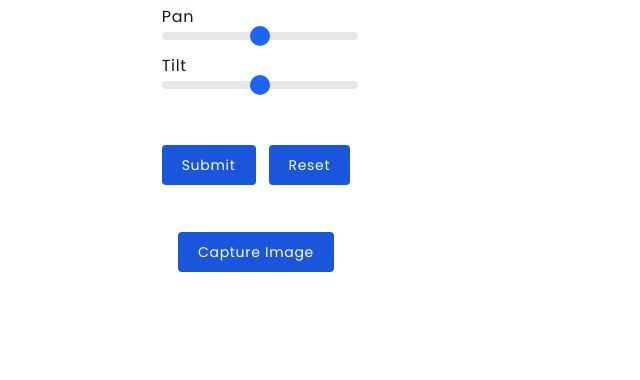
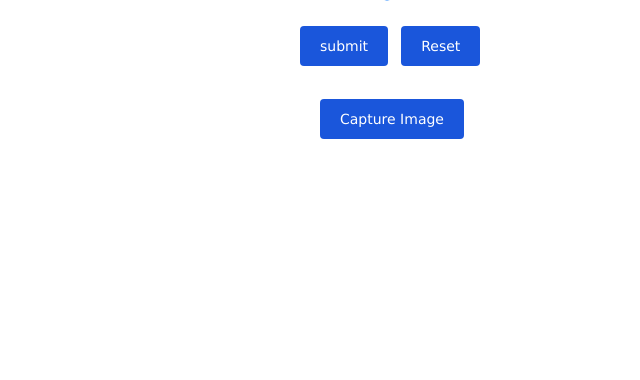
Before and after one commit to Ranganathb082/pi-camera-flask, a Flask app: page / in a window 1280 px wide. Shown: the part 675-1055 px from the top of the page, without its empty margins (380-1020 px from the left). After the commit the page ends 814 px from the top, so only its background shows below. Run offline with Flask 3, Linux system fonts and the light colour scheme; some libraries are stand-ins or nearby versions.

Commit message:
Updated index.html

```diff
--- a/web-streaming-using-picamera/app/templates/index.html
+++ b/web-streaming-using-picamera/app/templates/index.html
@@ -1,102 +1,71 @@
 <html>
-
   <head>
-    <meta charset="utf-8">
-    <title>Video Streaming Demonstration</title>
-    <link rel="stylesheet" href="style.css">
+    <title>Live Streaming</title>
+    <link rel="stylesheet" href="{{ url_for('static', filename='css/main.css') }}">
     <script src="https://cdnjs.cloudflare.com/ajax/libs/jquery/3.7.0/jquery.min.js"
     integrity="sha512-3gJwYpMe3QewGELv8k/BX9vcqhryRdzRMxVfq6ngyWXwo03GFEzjsUm8Q7RZcHPHksttq7/GFoxjCVUjkjvPdw=="
     crossorigin="anonymous" referrerpolicy="no-referrer"></script>
         <link href="https://cdnjs.cloudflare.com/ajax/libs/flowbite/1.8.1/flowbite.min.css" rel="stylesheet" />
     <script src="https://cdnjs.cloudflare.com/ajax/libs/flowbite/1.8.1/flowbite.min.js"></script>
 
+    <style>
+
+        #img{
+            width=480;
+            height:500;
+        }
+
+    </style>
   </head>
+  <body>
+    <div>
+      <h1 class="text-center mt-6">Raspberry Pi Camera Streamer</h1>
+      <div class="flex justify-center mt-6 mb-4">
+        <img id="img"  src="{{ url_for('video_feed') }}">
+      </div>
+	 <form method="POST" action="/servo" id="servo-control-form">
 
-<body>
-    <div class="main">
-
-        <h1 class="text-center mt-6" id="h1">Raspberry Pi Camera Streamer</h1>
+         <div style="margin-left:700px">
 
 
-        <div class="flex justify-center mt-6">
-            <img id="img" src="{{ url_for('video_feed') }}">
+
+            <p>Pan <input type="range" class="block mb-2 text-sm font-medium text-gray-900 dark:text-white" min="1" max="12.5" name="slider1" /> </p>
+
+            <p>Tilt <input type="range" class="block mb-2 text-sm font-medium text-gray-900 dark:text-white" min="1" max="12.5" name="slider2" /> </p>
+
+
+
+        </div>
+
+        <div style="margin-left:680px;margin-top:25px">
+            <input type="submit"
+            class="text-white bg-blue-700 hover:bg-blue-800 focus:ring-4 focus:ring-blue-300 font-medium rounded text-sm px-5 py-2.5 mr-2 mb-2 dark:bg-blue-600 dark:hover:bg-blue-700 focus:outline-none dark:focus:ring-blue-800"
+            value="submit" />
+
+             <button type="button" id="reset-button"
+             class="text-white bg-blue-700 hover:bg-blue-800 focus:ring-4 focus:ring-blue-300 font-medium rounded text-sm px-5 py-2.5 mr-2 mb-2 dark:bg-blue-600 dark:hover:bg-blue-700 focus:outline-none
+             dark:focus:ring-blue-800"
+             >Reset</button>
         </div>
 
 
-        <form method="POST" action="/req" id="main-form" class="flex justify-center">
+    </form>
 
-
-            <div>
-
-                <div class="">
-
-
-
-                    <label for="slider1" class="block mb-2 text-sm font-medium text-gray-900 dark:text-white"
-                        id="Pan">Pan</label>
-                    <input id="minmax-range" type="range" min="0" max="10" value="5"
-                        class="w-full h-2 bg-gray-200 rounded-lg appearance-none cursor-pointer dark:bg-gray-700 mb-4">
-
-
-                    <label for="slider2" class="block mb-2 text-sm font-medium text-gray-900 dark:text-white"
-                        id="Tilt">Tilt</label>
-                    <input id="minmax-range" type="range" min="0" max="10" value="5"
-                        class="w-full h-2 bg-gray-200 rounded-lg appearance-none cursor-pointer dark:bg-gray-700 mb-4">
-
-
-
-
-
-
-
-
-                    <!-- <label for="slider1" id="Pan"
-                        class="">Pan</label>
-                    <input type="range" min="1" max="12.5" name="slider1" class="w-full h-2 bg-gray-200 rounded-lg appearance-none cursor-pointer dark:bg-gray-700 mb-2" />
-
-                    <label for="slider2" id="Tilt">Tilt</label>
-                    <input type="range" min="1" max="12.5" name="slider2" /> -->
-
-                </div>
-
-                <div class="mb-4 mt-6" id="btn-grp">
-
-
-                    <input type="submit" id="as"
+    <div style="margin-left:700px;margin-top:25px">
+        <button id="capture-button"
         class="text-white bg-blue-700 hover:bg-blue-800 focus:ring-4 focus:ring-blue-300 font-medium rounded text-sm px-5 py-2.5 mr-2 mb-2 dark:bg-blue-600 dark:hover:bg-blue-700 focus:outline-none dark:focus:ring-blue-800"
-                        value="Submit" />
-
-                    <input type="submit"
-                        class="text-white bg-blue-700 hover:bg-blue-800 focus:ring-4 focus:ring-blue-300 font-medium rounded text-sm px-5 py-2.5 mr-2 mb-2 dark:bg-blue-600 dark:hover:bg-blue-700 focus:outline-none dark:focus:ring-blue-800 mb-4"
-                        value="Reset" />
-
-
-                    <!-- <input type="submit" value="submit" class="mt-4 mr-4" />
-                    <button type="button" id="reset-button" class="ml-4">Reset</button> -->
-                </div>
-
-            </div>
-        </form>
-        <div class="flex justify-center mt-4" id="capture">
-            <button
-                class="text-white bg-blue-700 hover:bg-blue-800 focus:ring-4 focus:ring-blue-300 font-medium rounded text-sm px-5 py-2.5 mr-2 mb-2 dark:bg-blue-600 dark:hover:bg-blue-700 focus:outline-none dark:focus:ring-blue-800">
-                Capture Image
-            </button>
-            <!-- <button id="capture-button"> Capture Image </button> -->
+        > Capture Image </button>
     </div>
     </div>
         <script>
 
-
-
-
-        const form1 = document.getElementById("main-form");
+        const form1 = document.getElementById("servo-control-form");
 
         form1.addEventListener("submit", (e) => {
             e.preventDefault();
 
             const formData1 = new FormData(form1);
-            fetch("/req", {
+            fetch("/servo", {
                 method: "POST",
                 body: formData1,
             })
@@ -112,17 +81,17 @@
             });
         });
 
-        $(document).ready(function () {
-            $("#capture-button").click(function () {
+        $(document).ready(function() {
+            $("#capture-button").click(function() {
                 $.ajax({
                     url: "/capture",
                     type: "POST",
-                    success: function (data) {
+                    success: function(data) {
                         // Display the captured image
                         // $("#captured-image").attr("src", data.image_link);
                         console.log("Failed to capture image.");
                     },
-                    error: function () {
+                    error: function() {
                         alert("Failed to capture image.");
                     }
                 });
@@ -132,5 +101,4 @@
 
     </script>
   </body>
-
 </html>
```
Lines whose indentation alone changed are shown as unchanged.
